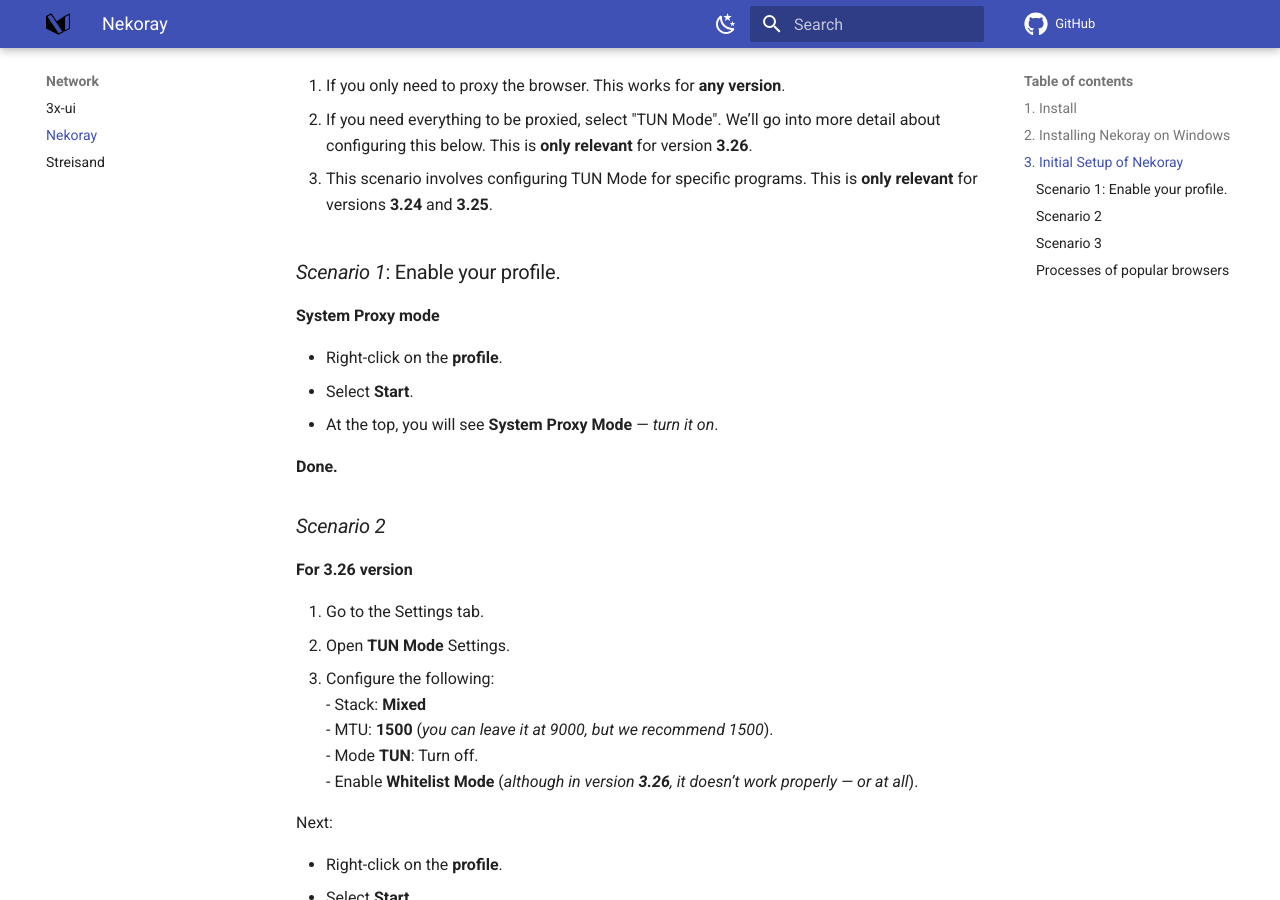
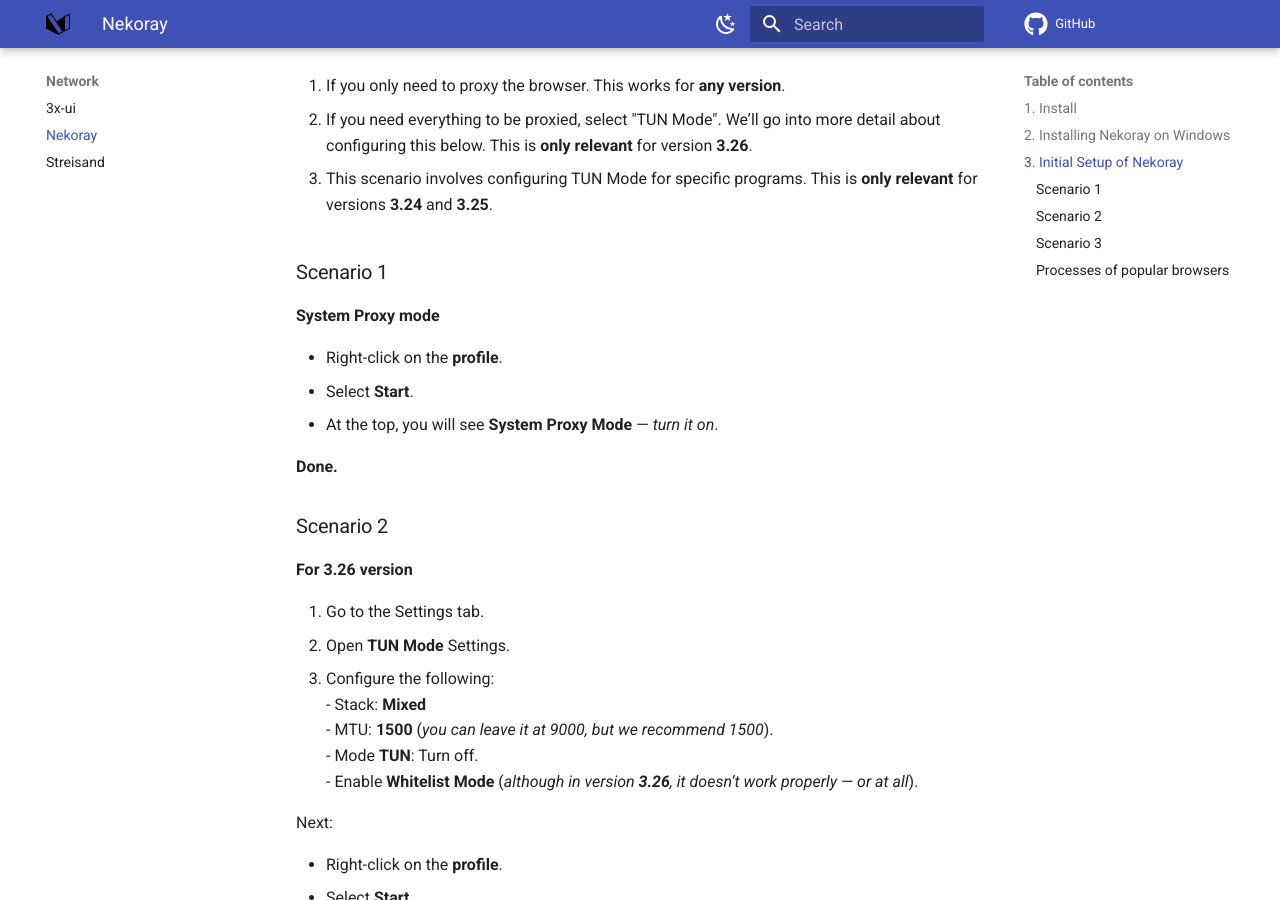
Before and after one commit to TeamDominant/Wiki-mkdocs, an MkDocs documentation site: the page built from docs/nekoray.md, in a window 1280 px wide and 900 px high, scrolled down 2142 px. Built offline with MkDocs 1.6.1 and Material for MkDocs 9.7.7, drawn with Linux system fonts in a browser that asks for light colours; comment, search, counter and statistics services are not loaded.

Commit message:
removed italics

```diff
--- a/docs/nekoray.md
+++ b/docs/nekoray.md
@@ -7,7 +7,7 @@
 
 This is because in version ***3.26***, the "Whitelist Mode" in Tun Mode settings does not work. As a result, you won’t be able to proxy only specific applications.
 
-## *1. Install*
+## 1. Install
 
 Installing and Configuring Nekoray
 
@@ -37,7 +37,7 @@
 - [Download 1.3.2 arm64-v8a](https://github.com/MatsuriDayo/NekoBoxForAndroid/releases/download/1.3.2/NB4A-1.3.2-arm64-v8a.apk)
 - [Download 1.3.2 armeabi-v7a](https://github.com/MatsuriDayo/NekoBoxForAndroid/releases/download/1.3.2/NB4A-1.3.2-armeabi-v7a.apk)
 
-## *2. Installing Nekoray on Windows*
+## 2. Installing Nekoray on Windows
 
 Next, we will look at the installation process for Nekoray on Windows. Some steps may vary depending on the system, but the overall process remains the same.
 
@@ -57,7 +57,7 @@
 
 The program works out of the box. No installation is required.
 
-## *3. Initial Setup of Nekoray*
+## 3. Initial Setup of Nekoray
 
 1. Core Selection:
 
@@ -84,7 +84,7 @@
 
 3. This scenario involves configuring TUN Mode for specific programs. This is **only relevant** for versions **3.24** and **3.25**.
 
-### *Scenario 1*: Enable your profile.
+### Scenario 1
 
 **System Proxy mode**
 
@@ -94,7 +94,7 @@
 
 **Done.**
 
-### *Scenario 2*
+### Scenario 2
 
 **For 3.26 version**
 
@@ -114,7 +114,7 @@
 
 **Done.**
 
-### *Scenario 3*
+### Scenario 3
 
 1. Go to the Settings tab.
 2. Open **TUN Mode** Settings.
```
